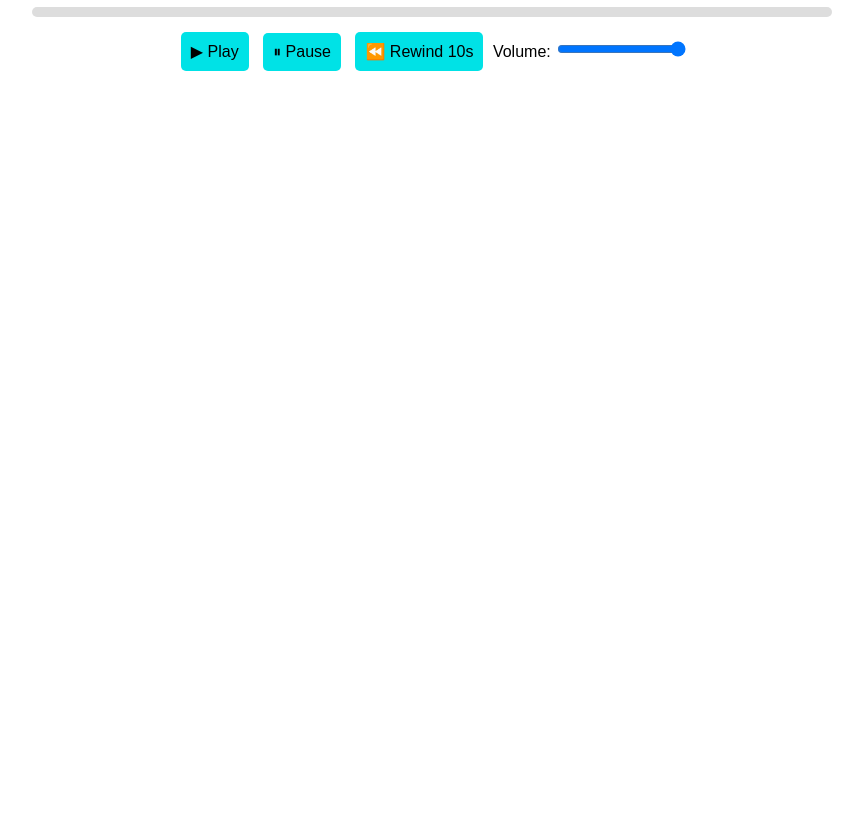
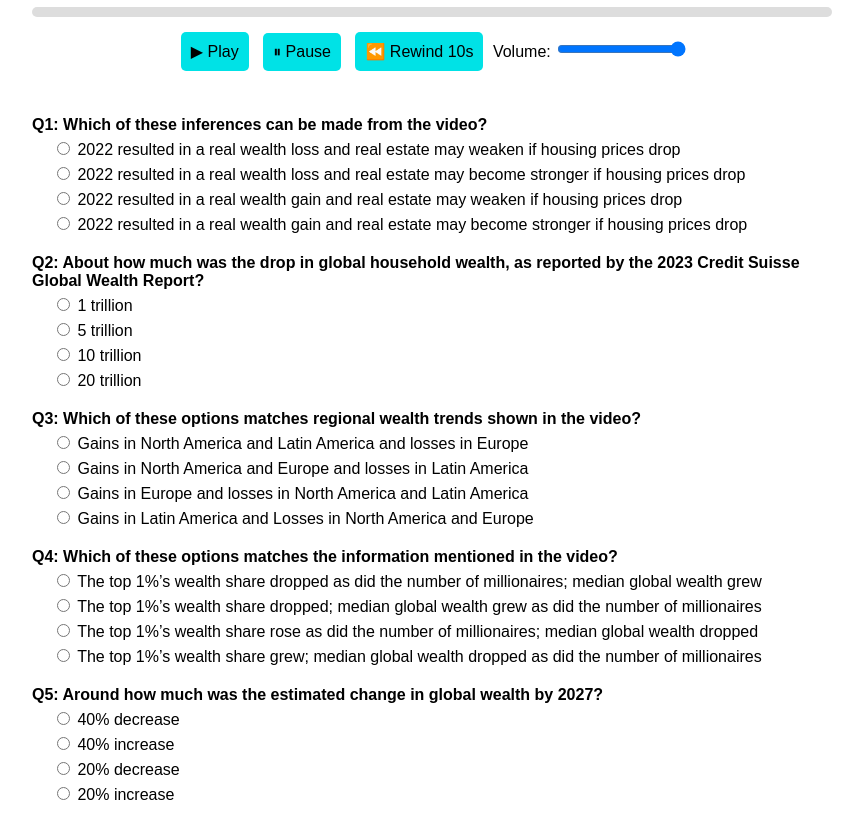
Before and after one commit to aelithaz/aspan-video-player, a website: page public/aspan-video-player.html in a window 1280 px wide. Shown: the part 520-1344 px from the top of the page, without its empty margins (208-1071 px from the left). Before the commit the page ends 800 px from the top, so only its background shows below. Drawn offline with Linux system fonts and the light colour scheme.

Commit message:
Made quiz render at first video load
- Also slightly increased top margin of quiz section

```diff
--- a/public/aspan-video-player.html
+++ b/public/aspan-video-player.html
@@ -65,6 +65,7 @@
             width: 80%;
             max-width: 800px;
             margin: 20px auto;
+            margin-top: 40px;
             text-align: left;
         }
         .quiz-question {
--- a/public/videoPlayerModule.js
+++ b/public/videoPlayerModule.js
@@ -170,6 +170,7 @@ function handleQuizAnswerWrapper(videoName, questionIndex, answerIndex) {
 }
 
 initializeTracking();
+renderQuiz(currentVideo, document.getElementById("quizContainer"), quizAnswers, handleQuizAnswerWrapper);
 
 export {
     changeVideo,
```
